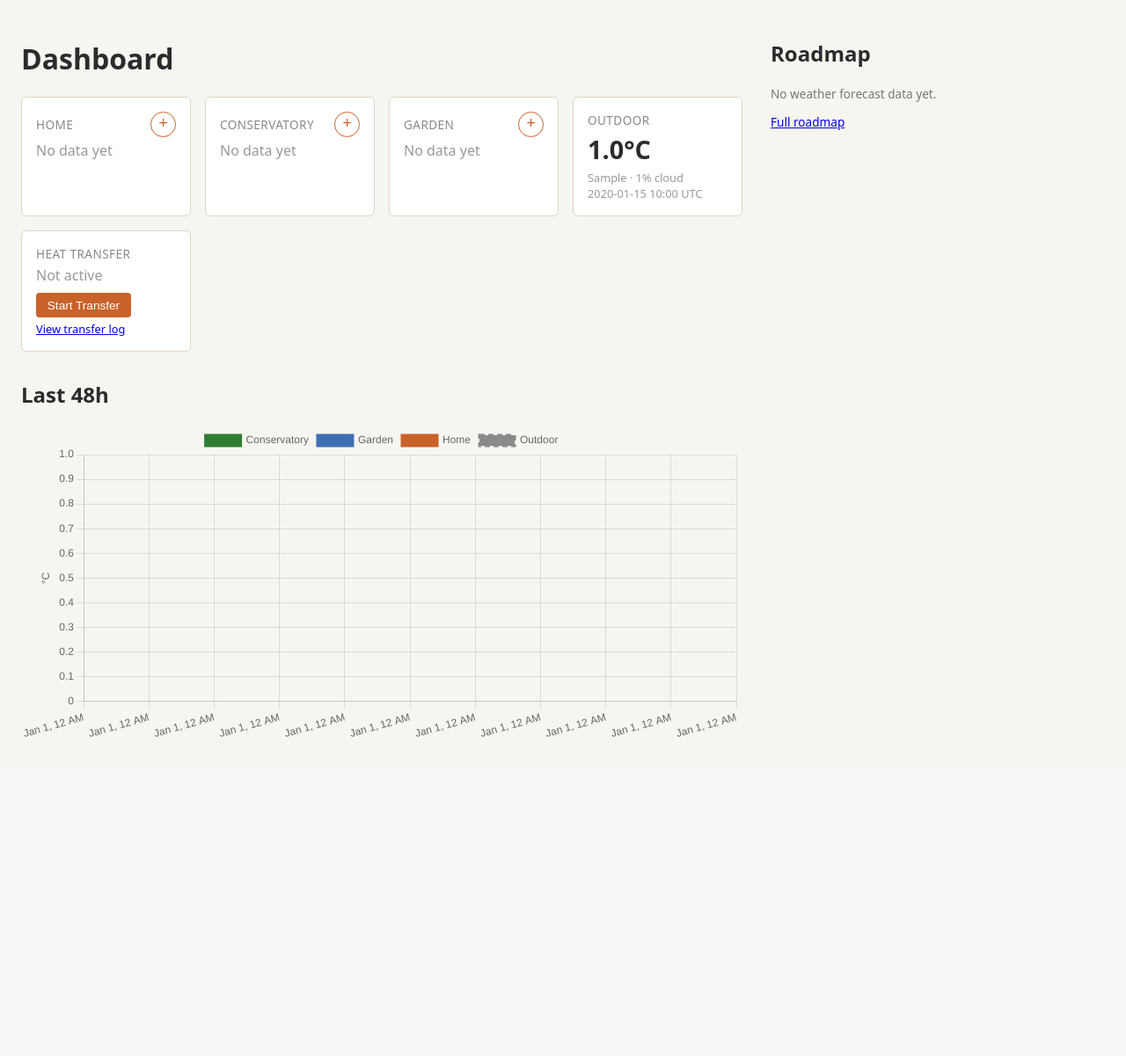
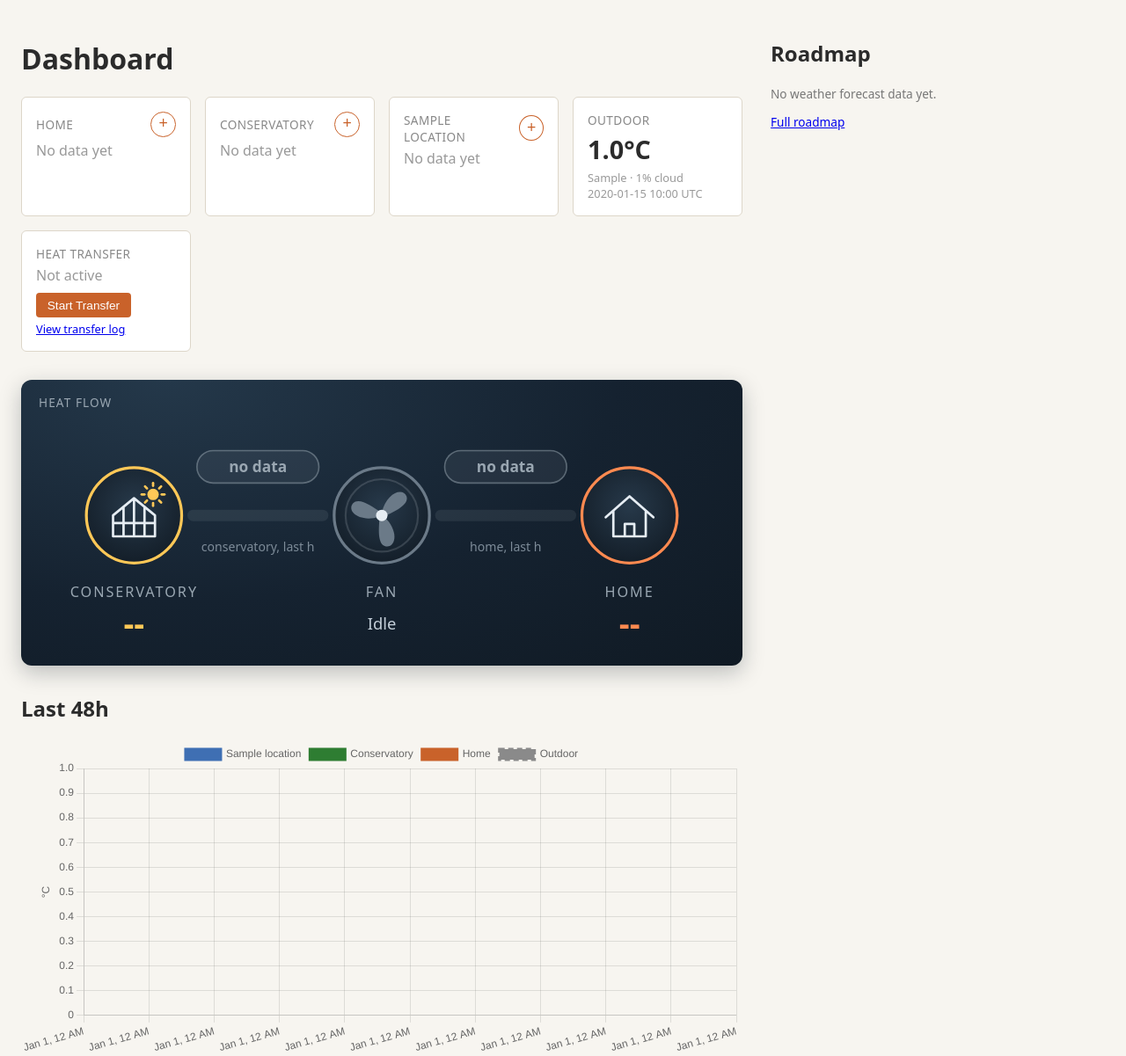
Before and after one commit to hairokuma/Solar-Heat-Predictions, a Flask app: page / in a window 1280 px wide. Shown: the part 55-1256 px from the top of the page at 88% size. Before the commit the page ends 893 px from the top, so only its background shows below. Run offline with Flask 3, Linux system fonts and the light colour scheme; tables that the repository leaves empty hold one stand-in row (values such as "Sample post").

Commit message:
Add support for custom locations in solar heat prediction app
- Introduced a new model `CustomLocation` for user-defined locations.
- Updated the `TemperatureReading` model to include custom locations.
- Modified the dashboard and readings API to support custom locations.
- Enhanced the GUI to allow users to add and manage custom locations.
- Updated documentation to reflect changes in location handling.
- Added tests for custom location functionality and ensured existing tests pass.

```diff
--- a/app/static/style.css
+++ b/app/static/style.css
@@ -367,3 +367,187 @@ code {
 
 #weather-test-result.ok, #email-test-result.ok { color: var(--ok); }
 #weather-test-result.error, #email-test-result.error { color: var(--error); }
+
+/* Heat flow graphic (web/_heat_flow.html) */
+.hf-card {
+  --hf-cons: #ffc857;
+  --hf-fan: #4fd1c5;
+  --hf-home: #ff8a50;
+  --hf-idle: #6b7a88;
+  --hf-up: #ff8a50;
+  --hf-down: #5ec8ff;
+  --hf-flat: #9aa7b2;
+  background: radial-gradient(ellipse at 20% 0%, #24384a 0%, #152230 55%, #101a24 100%);
+  border-radius: 12px;
+  padding: 1rem 1.25rem 0.5rem;
+  margin: 0 0 2rem;
+  color: #e6edf3;
+  box-shadow: 0 8px 24px rgba(16, 26, 36, 0.25);
+}
+
+.hf-header {
+  display: flex;
+  justify-content: space-between;
+  align-items: baseline;
+  gap: 1rem;
+}
+
+.hf-title {
+  font-size: 0.85rem;
+  text-transform: uppercase;
+  letter-spacing: 0.08em;
+  color: #9aa7b2;
+}
+
+.hf-delta {
+  font-size: 0.9rem;
+  font-weight: 600;
+  color: var(--hf-cons);
+}
+
+.hf-svg {
+  display: block;
+  width: 100%;
+  height: auto;
+  max-height: 320px;
+}
+
+.hf-svg text {
+  font-family: inherit;
+  fill: #e6edf3;
+}
+
+.hf-label {
+  font-size: 15px;
+  letter-spacing: 0.12em;
+  fill: #9aa7b2 !important;
+}
+
+.hf-temp {
+  font-size: 34px;
+  font-weight: 700;
+}
+
+.hf-temp-cons { fill: var(--hf-cons) !important; }
+.hf-temp-home { fill: var(--hf-home) !important; }
+
+.hf-status {
+  font-size: 17px;
+  fill: #c3ced8 !important;
+}
+
+.hf-active .hf-status { fill: var(--hf-fan) !important; }
+
+.hf-caption {
+  font-size: 13px;
+  fill: #7d8b98 !important;
+}
+
+/* Nodes */
+.hf-ring {
+  fill: url(#hf-node-fill);
+  stroke-width: 3;
+}
+
+.hf-node-cons .hf-ring { stroke: var(--hf-cons); }
+.hf-node-home .hf-ring { stroke: var(--hf-home); }
+.hf-node-fan .hf-ring { stroke: var(--hf-idle); }
+.hf-active .hf-node-fan .hf-ring { stroke: var(--hf-fan); }
+
+.hf-icon path,
+.hf-icon line {
+  fill: none;
+  stroke: #e6edf3;
+  stroke-width: 2.5;
+  stroke-linecap: round;
+  stroke-linejoin: round;
+}
+
+.hf-sun circle { fill: var(--hf-cons); }
+.hf-sun line { stroke: var(--hf-cons); }
+
+.hf-fan-housing {
+  fill: none;
+  stroke: rgba(230, 237, 243, 0.15);
+  stroke-width: 2;
+}
+
+.hf-blades path { fill: var(--hf-idle); }
+.hf-hub { fill: #e6edf3; }
+
+.hf-active .hf-blades path { fill: var(--hf-fan); }
+
+.hf-active .hf-blades {
+  transform-box: fill-box;
+  transform-origin: center;
+  animation: hf-spin 0.9s linear infinite;
+}
+
+.hf-pulse {
+  fill: none;
+  stroke-width: 2;
+  opacity: 0;
+}
+
+.hf-node-cons .hf-pulse { stroke: var(--hf-cons); }
+.hf-node-fan .hf-pulse { stroke: var(--hf-fan); }
+.hf-node-home .hf-pulse { stroke: var(--hf-home); }
+
+.hf-active .hf-pulse {
+  transform-box: fill-box;
+  transform-origin: center;
+  animation: hf-pulse 2.4s ease-out infinite;
+}
+
+.hf-active .hf-node-fan .hf-pulse { animation-delay: 0.8s; }
+.hf-active .hf-node-home .hf-pulse { animation-delay: 1.6s; }
+
+/* Pipes */
+.hf-track {
+  fill: none;
+  stroke: rgba(230, 237, 243, 0.08);
+  stroke-width: 12;
+  stroke-linecap: round;
+}
+
+.hf-flow {
+  fill: none;
+  stroke: url(#hf-flow-grad);
+  stroke-width: 5;
+  stroke-linecap: round;
+  stroke-dasharray: 1 17;
+  opacity: 0;
+}
+
+.hf-flow-glow { stroke-width: 10; }
+
+.hf-active .hf-flow {
+  opacity: 1;
+  animation: hf-flow 0.8s linear infinite;
+}
+
+.hf-active .hf-flow-glow { opacity: 0.6; }
+
+/* Trend badges */
+.hf-badge rect { stroke-width: 1.5; }
+.hf-badge text:not(.hf-caption) { font-size: 16px; font-weight: 600; }
+
+.hf-trend-up rect { fill: rgba(255, 138, 80, 0.14); stroke: var(--hf-up); }
+.hf-trend-up text:not(.hf-caption) { fill: var(--hf-up) !important; }
+.hf-trend-down rect { fill: rgba(94, 200, 255, 0.14); stroke: var(--hf-down); }
+.hf-trend-down text:not(.hf-caption) { fill: var(--hf-down) !important; }
+.hf-trend-flat rect,
+.hf-trend-none rect { fill: rgba(154, 167, 178, 0.1); stroke: rgba(154, 167, 178, 0.5); }
+.hf-trend-flat text:not(.hf-caption),
+.hf-trend-none text:not(.hf-caption) { fill: var(--hf-flat) !important; }
+
+@keyframes hf-spin { to { transform: rotate(360deg); } }
+@keyframes hf-flow { to { stroke-dashoffset: -36; } }
+@keyframes hf-pulse {
+  0% { transform: scale(1); opacity: 0.7; }
+  100% { transform: scale(1.35); opacity: 0; }
+}
+
+@media (prefers-reduced-motion: reduce) {
+  .hf-card * { animation: none !important; }
+}
--- /dev/null
+++ b/app/templates/web/_heat_flow.html
@@ -0,0 +1,115 @@
+{#- Animated Conservatory -> Fan -> Home graphic. Air (and the particles)
+    only flow while a transfer is active; the pipe badges show how fast each
+    room has warmed or cooled over the last hour (see web.hourly_trend). -#}
+{% set cons = latest.get('conservatory') %}
+{% set home = latest.get('home') %}
+
+{% macro temp(reading) -%}
+  {{ "%.1f"|format(reading.value_c) ~ "°C" if reading else "--" }}
+{%- endmacro %}
+
+{% macro trend_badge(x, rate, caption) -%}
+  {% if rate is none %}
+    {% set kind, text = "none", "no data" %}
+  {% elif rate >= 0.05 %}
+    {% set kind, text = "up", "▲ " ~ "%+.1f"|format(rate) ~ " °C/h" %}
+  {% elif rate <= -0.05 %}
+    {% set kind, text = "down", "▼ " ~ ("%.1f"|format(rate)).replace("-", "−") ~ " °C/h" %}
+  {% else %}
+    {% set kind, text = "flat", "● ±0.0 °C/h" %}
+  {% endif %}
+  <g class="hf-badge hf-trend-{{ kind }}">
+    <rect x="{{ x - 64 }}" y="42" width="128" height="34" rx="17"></rect>
+    <text x="{{ x }}" y="65" text-anchor="middle">{{ text }}</text>
+    <text class="hf-caption" x="{{ x }}" y="148" text-anchor="middle">{{ caption }}</text>
+  </g>
+{%- endmacro %}
+
+<section class="hf-card{{ ' hf-active' if active_transfer else '' }}" aria-label="Heat flow">
+  <header class="hf-header">
+    <span class="hf-title">Heat flow</span>
+    {% if cons and home %}
+      <span class="hf-delta">Δ {{ "%+.1f"|format(cons.value_c - home.value_c) }} °C</span>
+    {% endif %}
+  </header>
+
+  <svg class="hf-svg" viewBox="0 0 720 260" role="img"
+       aria-label="Conservatory {{ temp(cons) }}, fan {{ 'running' if active_transfer else 'idle' }}, home {{ temp(home) }}">
+    <defs>
+      <linearGradient id="hf-flow-grad" gradientUnits="userSpaceOnUse" x1="160" y1="0" x2="560" y2="0">
+        <stop offset="0" stop-color="#ffc857"></stop>
+        <stop offset="1" stop-color="#ff7a3d"></stop>
+      </linearGradient>
+      <radialGradient id="hf-node-fill" cx="50%" cy="40%" r="65%">
+        <stop offset="0" stop-color="#27394a"></stop>
+        <stop offset="1" stop-color="#121c26"></stop>
+      </radialGradient>
+      <filter id="hf-glow" x="-50%" y="-50%" width="200%" height="200%">
+        <feGaussianBlur stdDeviation="4"></feGaussianBlur>
+      </filter>
+    </defs>
+
+    {# Pipes: a dim track, then a blurred glow and crisp particles on top. #}
+    {% for d in ("M162 110 H298", "M422 110 H558") %}
+      <path class="hf-track" d="{{ d }}"></path>
+      <path class="hf-flow hf-flow-glow" d="{{ d }}" filter="url(#hf-glow)"></path>
+      <path class="hf-flow" d="{{ d }}"></path>
+    {% endfor %}
+
+    {{ trend_badge(230, trends.conservatory, "conservatory, last h") }}
+    {{ trend_badge(490, trends.home, "home, last h") }}
+
+    {# Conservatory #}
+    <g class="hf-node hf-node-cons" transform="translate(100 110)">
+      <circle class="hf-pulse" r="50"></circle>
+      <circle class="hf-ring" r="50"></circle>
+      <g class="hf-icon">
+        <path d="M-22 22 V0 L0 -18 L22 0 V22 Z M0 -18 V22 M-11 -9 V22 M11 -9 V22 M-22 8 H22"></path>
+        <g class="hf-sun" transform="translate(20 -22)">
+          <circle r="6"></circle>
+          {% for angle in range(0, 360, 45) %}
+            <line y1="-9" y2="-12" transform="rotate({{ angle }})"></line>
+          {% endfor %}
+        </g>
+      </g>
+    </g>
+    <text class="hf-label" x="100" y="196" text-anchor="middle">CONSERVATORY</text>
+    <text class="hf-temp hf-temp-cons" x="100" y="236" text-anchor="middle">{{ temp(cons) }}</text>
+
+    {# Fan: the blades group carries an invisible circle so its bounding box
+       is centred on the hub, which is what transform-box: fill-box spins it around. #}
+    <g class="hf-node hf-node-fan" transform="translate(360 110)">
+      <circle class="hf-pulse" r="50"></circle>
+      <circle class="hf-ring" r="50"></circle>
+      <circle class="hf-fan-housing" r="38"></circle>
+      <g class="hf-blades">
+        <circle r="32" fill="none" stroke="none"></circle>
+        {% for angle in (0, 120, 240) %}
+          <path d="M0 -3 C 5 -24, 22 -30, 26 -20 C 29 -11, 13 -4, 3 1 Z" transform="rotate({{ angle }})"></path>
+        {% endfor %}
+      </g>
+      <circle class="hf-hub" r="6"></circle>
+    </g>
+    <text class="hf-label" x="360" y="196" text-anchor="middle">FAN</text>
+    <text class="hf-status" x="360" y="230" text-anchor="middle">
+      {%- if active_transfer -%}
+        Running · {{ active_duration_minutes }} min
+      {%- elif should_highlight_start -%}
+        Idle · good time to start
+      {%- else -%}
+        Idle
+      {%- endif -%}
+    </text>
+
+    {# Home #}
+    <g class="hf-node hf-node-home" transform="translate(620 110)">
+      <circle class="hf-pulse" r="50"></circle>
+      <circle class="hf-ring" r="50"></circle>
+      <g class="hf-icon">
+        <path d="M-25 2 L0 -20 L25 2 M-17 -5 V22 H17 V-5 M-5 22 V9 H5 V22"></path>
+      </g>
+    </g>
+    <text class="hf-label" x="620" y="196" text-anchor="middle">HOME</text>
+    <text class="hf-temp hf-temp-home" x="620" y="236" text-anchor="middle">{{ temp(home) }}</text>
+  </svg>
+</section>
--- a/app/templates/web/dashboard.html
+++ b/app/templates/web/dashboard.html
@@ -5,7 +5,7 @@
 <h1>Dashboard</h1>
 
 <div class="tiles">
-  {% for location in ['home', 'conservatory', 'garden'] %}
+  {% for location in locations %}
     {% set reading = latest.get(location) %}
     <div class="tile">
       <div class="tile-header">
@@ -57,6 +57,8 @@
     <div class="tile-meta"><a href="{{ url_for('web.list_transfers') }}">View transfer log</a></div>
   </div>
 </div>
+
+{% include "web/_heat_flow.html" %}
 
 <h2>Last {{ history_hours }}h</h2>
 <div class="chart-wrap">
@@ -156,7 +158,12 @@ openReadingDialog({{ reading_form.get('location', '') | tojson }}, true);
 const history = {{ history | tojson }};
 const humidityHistory = {{ humidity_history | tojson }};
 const transferWindows = {{ transfer_windows | tojson }};
-const colors = { home: "#c9622a", conservatory: "#2e7d32", garden: "#3f6fb3", outdoor: "#8a8a8a" };
+const colors = { home: "#c9622a", conservatory: "#2e7d32", outdoor: "#8a8a8a" };
+// Custom locations take the next free colour, in the order they were added.
+const customPalette = ["#3f6fb3", "#8e44ad", "#b8860b", "#00838f", "#ad1457", "#5d4037"];
+{{ locations | tojson }}
+  .filter((location) => !(location in colors))
+  .forEach((location, i) => { colors[location] = customPalette[i % customPalette.length]; });
 
 const capitalize = (s) => s.charAt(0).toUpperCase() + s.slice(1);
 
--- a/app/web/readings.py
+++ b/app/web/readings.py
@@ -22,7 +22,7 @@ def create_reading():
     recorded_at_raw = (request.form.get("recorded_at") or "").strip()
 
     errors = []
-    if location not in TemperatureReading.LOCATIONS:
+    if location not in TemperatureReading.locations():
         errors.append("Choose a valid location.")
 
     try:
--- a/app/web/sensors.py
+++ b/app/web/sensors.py
@@ -10,7 +10,7 @@ from ..models import Sensor, TemperatureReading
 @web_bp.get("/settings/sensors")
 def list_sensors():
     sensors = Sensor.query.order_by(Sensor.created_at.asc()).all()
-    return render_template("web/sensors.html", sensors=sensors, locations=TemperatureReading.LOCATIONS)
+    return render_template("web/sensors.html", sensors=sensors, locations=TemperatureReading.locations())
 
 
 @web_bp.post("/settings/sensors")
@@ -21,8 +21,8 @@ def create_sensor():
     errors = []
     if not name:
         errors.append("Sensor name is required.")
-    if location not in TemperatureReading.LOCATIONS:
-        errors.append(f"Location must be one of {TemperatureReading.LOCATIONS}.")
+    if location not in TemperatureReading.locations():
+        errors.append(f"Location must be one of {TemperatureReading.locations()}.")
 
     if errors:
         for error in errors:
```
Also changed, not shown: PLAN.md (+2 -2 lines), app/models.py (+23 -1 lines), app/templates/web/locations.html (added, +54 -0 lines), app/templates/web/settings.html (+7 -0 lines), app/web/__init__.py (+34 -3 lines), app/web/locations.py (added, +51 -0 lines), docs/predictions.md (+1 -1 lines), migrations/versions/c7d2e4f8a1b3_add_custom_locations.py (added, +46 -0 lines), tests/test_heat_flow.py (added, +86 -0 lines), tests/test_locations.py (added, +85 -0 lines), tests/test_readings.py (+3 -2 lines), README.md.
